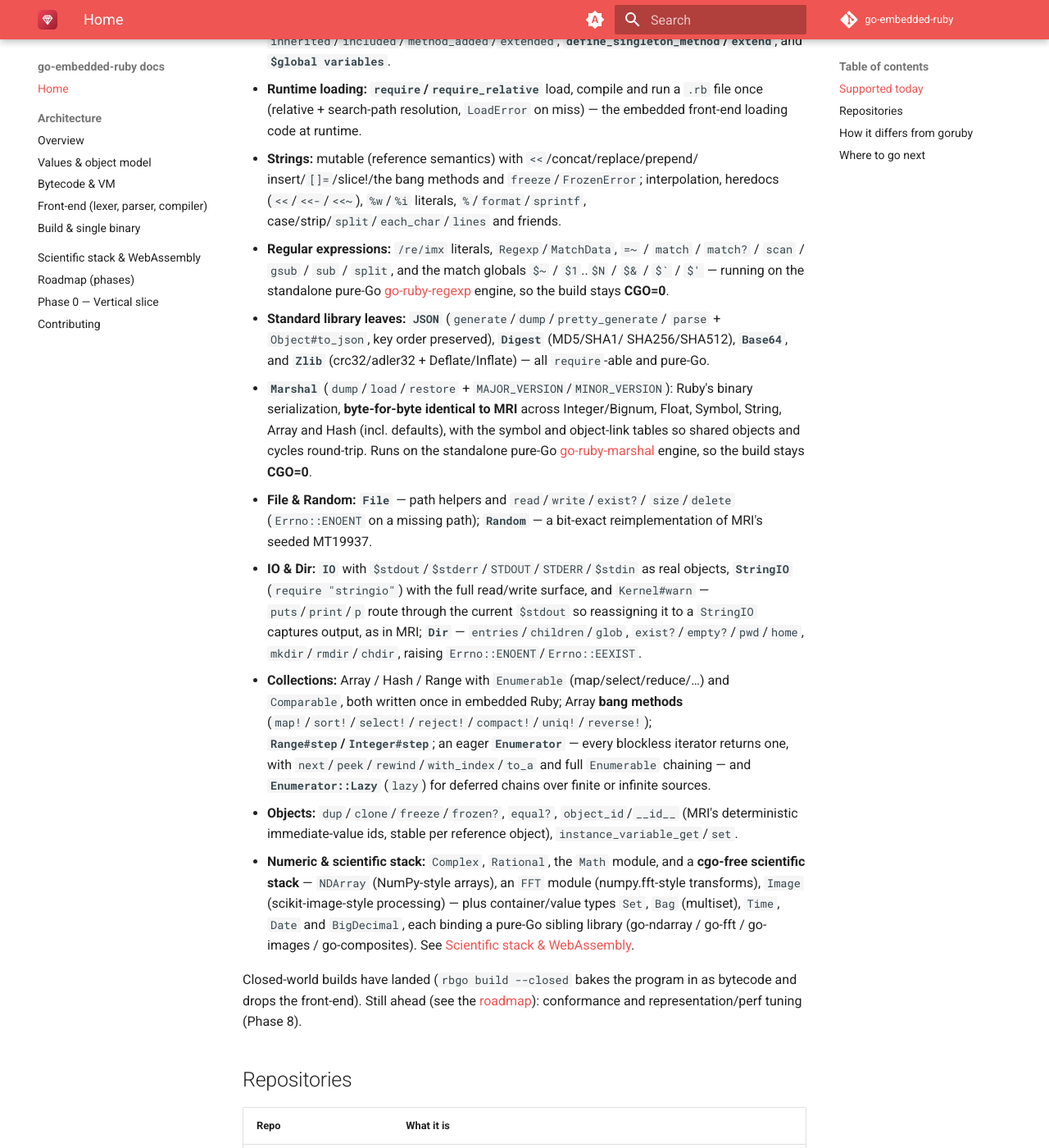
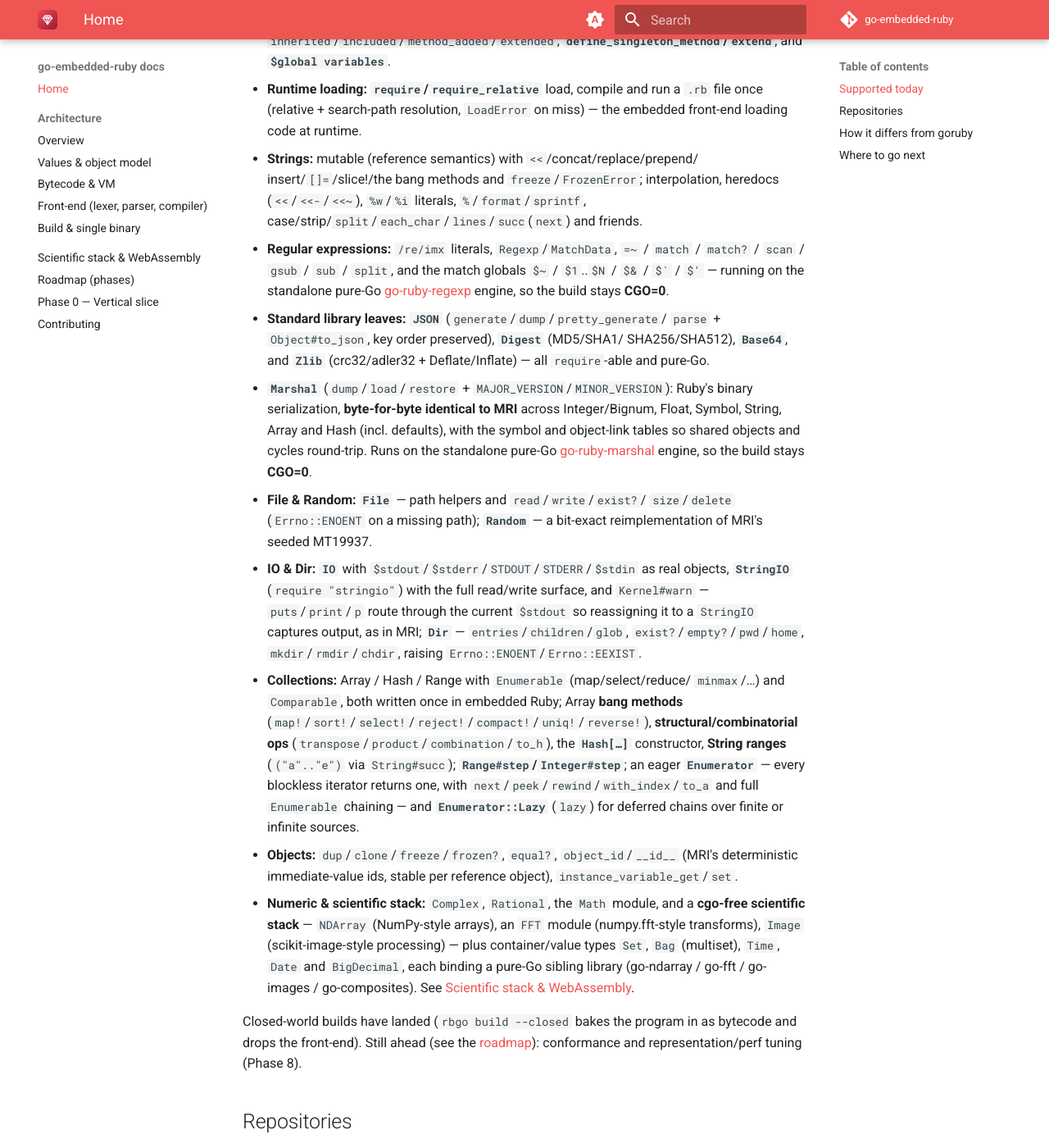
Before and after one commit to go-embedded-ruby/docs, an MkDocs documentation site: the page built from docs/index.md, in a window 1280 px wide and 1400 px high, scrolled down 1736 px. Shown: the whole window at 82% size. Built offline with MkDocs 1.6.1 and Material for MkDocs 9.7.7, drawn with Linux system fonts in a browser that asks for light colours; the version menu is left out.

Commit message:
docs: add String#succ/#next, String ranges and Hash[…]
Reflects the third conformance cluster in the interpreter.

Co-Authored-By: Claude Opus 4.8 <noreply@anthropic.com>

```diff
--- a/docs/index.md
+++ b/docs/index.md
@@ -81,7 +81,8 @@ Every feature below is **differential-tested against MRI Ruby 4.0.5**:
 - **Strings:** mutable (reference semantics) with `<<`/concat/replace/prepend/
   insert/`[]=`/slice!/the bang methods and `freeze`/`FrozenError`;
   interpolation, heredocs (`<<`/`<<-`/`<<~`), `%w`/`%i` literals,
-  `%`/`format`/`sprintf`, case/strip/`split`/`each_char`/`lines` and friends.
+  `%`/`format`/`sprintf`, case/strip/`split`/`each_char`/`lines`/`succ`(`next`)
+  and friends.
 - **Regular expressions:** `/re/imx` literals, `Regexp`/`MatchData`, `=~` /
   `match` / `match?` / `scan` / `gsub` / `sub` / `split`, and the match globals
   `$~` / `$1`..`$N` / `$&` / `` $` `` / `$'` — running on the standalone pure-Go
@@ -105,10 +106,12 @@ Every feature below is **differential-tested against MRI Ruby 4.0.5**:
   `$stdout` so reassigning it to a `StringIO` captures output, as in MRI;
   **`Dir`** — `entries`/`children`/`glob`, `exist?`/`empty?`/`pwd`/`home`,
   `mkdir`/`rmdir`/`chdir`, raising `Errno::ENOENT`/`Errno::EEXIST`.
-- **Collections:** Array / Hash / Range with `Enumerable` (map/select/reduce/…)
-  and `Comparable`, both written once in embedded Ruby; Array **bang methods**
-  (`map!`/`sort!`/`select!`/`reject!`/`compact!`/`uniq!`/`reverse!`);
-  **`Range#step`/`Integer#step`**; an eager **`Enumerator`** — every blockless
+- **Collections:** Array / Hash / Range with `Enumerable` (map/select/reduce/
+  `minmax`/…) and `Comparable`, both written once in embedded Ruby; Array **bang
+  methods** (`map!`/`sort!`/`select!`/`reject!`/`compact!`/`uniq!`/`reverse!`),
+  **structural/combinatorial ops** (`transpose`/`product`/`combination`/`to_h`),
+  the **`Hash[…]`** constructor, **String ranges** (`("a".."e")` via
+  `String#succ`); **`Range#step`/`Integer#step`**; an eager **`Enumerator`** — every blockless
   iterator returns one, with `next`/`peek`/`rewind`/`with_index`/`to_a` and full
   `Enumerable` chaining — and **`Enumerator::Lazy`** (`lazy`) for deferred chains
   over finite or infinite sources.
```
